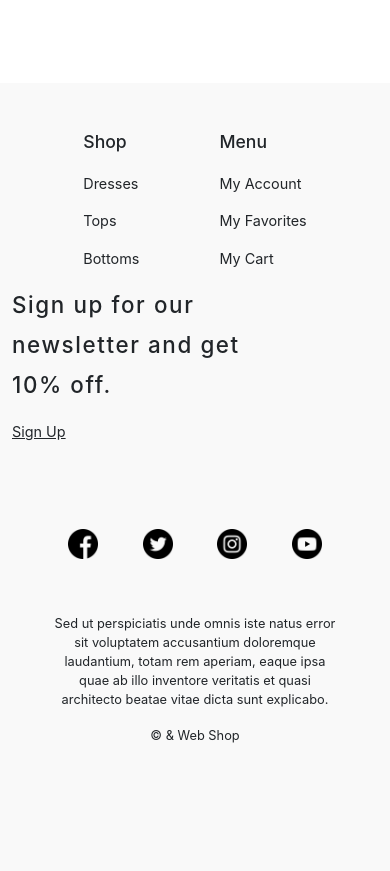
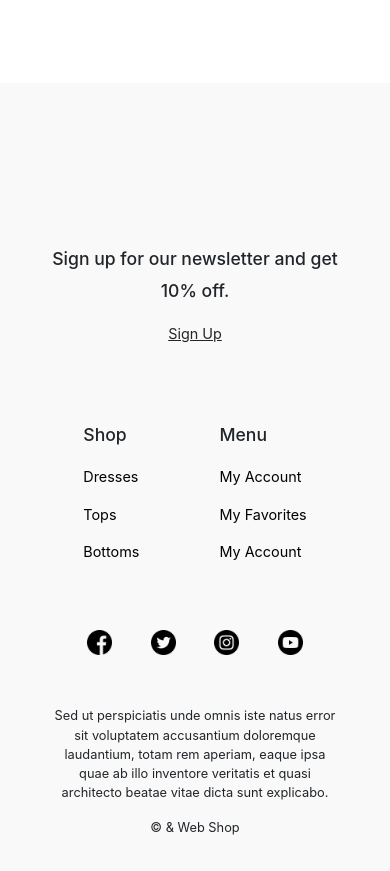
Before and after one commit to abuiko/react-bootstrap, a React (Create React App) app: page / in a window 390 px wide. Shown: the part 2180-3051 px from the top of the page. Before the commit the page ends 2941 px from the top, so only its background shows below. Built offline with nearby package versions, Linux system fonts and the light colour scheme; no server answers.

Commit message:
update footer for mobile version

```diff
--- a/src/components/Footer.js
+++ b/src/components/Footer.js
@@ -12,8 +12,7 @@ import Youtube from "../assets/icons/youtube.png"
 const Styles = styled.div`
 
     .footer {
-        min-height: 70vh;
-
+        padding: 5rem 0rem;
         display: flex;
         justify-content: center;
         align-items: center;
@@ -22,8 +21,6 @@ const Styles = styled.div`
             display: flex;
             div:first-child {
                 margin-right: 5rem;
-
-
             }
 
             h4 {
@@ -32,16 +29,15 @@ const Styles = styled.div`
             }
             p {
                 font-size: 0.9rem;
+
+                color: #000;
             }
         }
         &__newsletter {
-
+            text-align: right;
             h3 {
-                width: 65%;
-
                 line-height: 2.5rem;
-
-                font-size: 1.4rem;
+                font-size: 1.2em;
                 letter-spacing: 0.1rem;
                 margin-bottom: 1rem;
             }
@@ -74,6 +70,37 @@ const Styles = styled.div`
             }
         }
     }
+
+    @media only screen and (max-width: 550px) {
+        .footer__menu {
+            order: 2;
+            padding: 2rem;
+        }
+        .footer__newsletter {
+            text-align: center;
+            padding: 2rem;
+            order: 1;
+            h3 {
+                line-height: 2rem;
+                font-size: 1.1em;
+                letter-spacing: 0rem;
+            }
+        }
+        .footer__icons {
+            margin-top: 0rem;
+            img {
+                width: 25px;
+                margin: 1.2rem;
+            }
+        }
+    }
+    @media only screen and (max-width: 300px) {
+        .footer__menu {
+            p {
+                font-size: 0.7rem;
+            }
+        }
+    }
 `;
 function Footer() {
     return (
@@ -85,15 +112,15 @@ function Footer() {
                         <Col md="6" sm="12" className="footer__menu">
                             <div>
                                 <h4>Shop</h4>
-                                <p>Dresses</p>
-                                <p>Tops</p>
-                                <p>Bottoms</p>
+                                <Link to="/clothes" style={{ textDecoration: 'none' }}><p>Dresses</p></Link>
+                                <Link to="/clothes" style={{ textDecoration: 'none' }}><p>Tops</p></Link>
+                                <Link to="/clothes" style={{ textDecoration: 'none' }}><p>Bottoms</p></Link>
                             </div>
                             <div>
                                 <h4>Menu</h4>
-                                <p>My Account</p>
-                                <p>My Favorites</p>
-                                <p>My Cart</p>
+                                <Link to="/user" style={{ textDecoration: 'none' }}><p>My Account</p></Link>
+                                <Link to="/favorites" style={{ textDecoration: 'none' }}><p>My Favorites</p></Link>
+                                <Link to="/basket" style={{ textDecoration: 'none' }}><p>My Account</p></Link>
                             </div>
                         </Col>
                         <Col md="6" sm="12" className="footer__newsletter">
--- a/src/components/Recommended.js
+++ b/src/components/Recommended.js
@@ -1,6 +1,6 @@
-import React, { useContext, useState } from 'react';
+import React from 'react';
 import { Row } from "react-bootstrap";
-import { Context } from "../Context"
+// import { Context } from "../Context"
 
 import Recom1 from "../assets/images/recom1.png";
 import Recom2 from "../assets/images/recom2.png";
@@ -59,8 +59,7 @@ const Styles = styled.div`
 
 
 function Recommended() {
-    const { allClothes } = useContext(Context)
-    const [recommended, setRecommended] = useState([])
+
 
 
 
--- a/src/pages/Favorites.js
+++ b/src/pages/Favorites.js
@@ -5,7 +5,7 @@ import styled from "styled-components";
 import ClothesItem from '../components/ClothesItem';
 
 const Styles = styled.div`
-    .container {
+    .fav__container {
         margin-top: 5rem;
         position: relative;
         min-height: 70vh;
@@ -43,7 +43,7 @@ export const Favorites = () => {
     const favorite = favClothes.map(item => <ClothesItem key={item.id} item={item} />)
     return (
         <Styles>
-            <div className="container">
+            <div className="fav__container">
 
                 {favorite.length > 0 ?
                     <div>
--- a/src/pages/Home.js
+++ b/src/pages/Home.js
@@ -141,7 +141,7 @@ export const Home = () => {
                         <div>
                             <h3>GET HOLIDAY READY</h3>
                             <h2>UP TO 30% OFF</h2>
-                            <Link to="/clothes"><Button ckassName="banner__btn" type="button" variant="dark" size="lg">Shop now</Button></Link>
+                            <Link to="/clothes"><Button className="banner__btn" type="button" variant="dark" size="lg">Shop now</Button></Link>
                         </div>
                     </Col>
                 </Row>
--- a/src/styles/index.css
+++ b/src/styles/index.css
@@ -27,3 +27,22 @@ code {
 .card {
   background-color: #F1F2F6;
 }
+
+.fav__container {
+  margin-top: 5rem;
+  position: relative;
+  min-height: 70vh;
+  background-color: white;
+  padding: 3rem 0rem;
+}
+
+.cart {
+
+  min-height: 70vh;
+  margin-top: 5rem;
+  padding: 0rem 3rem;
+  background-color: white;
+  display: flex;
+  justify-content: center;
+  align-items: center;
+}
```
